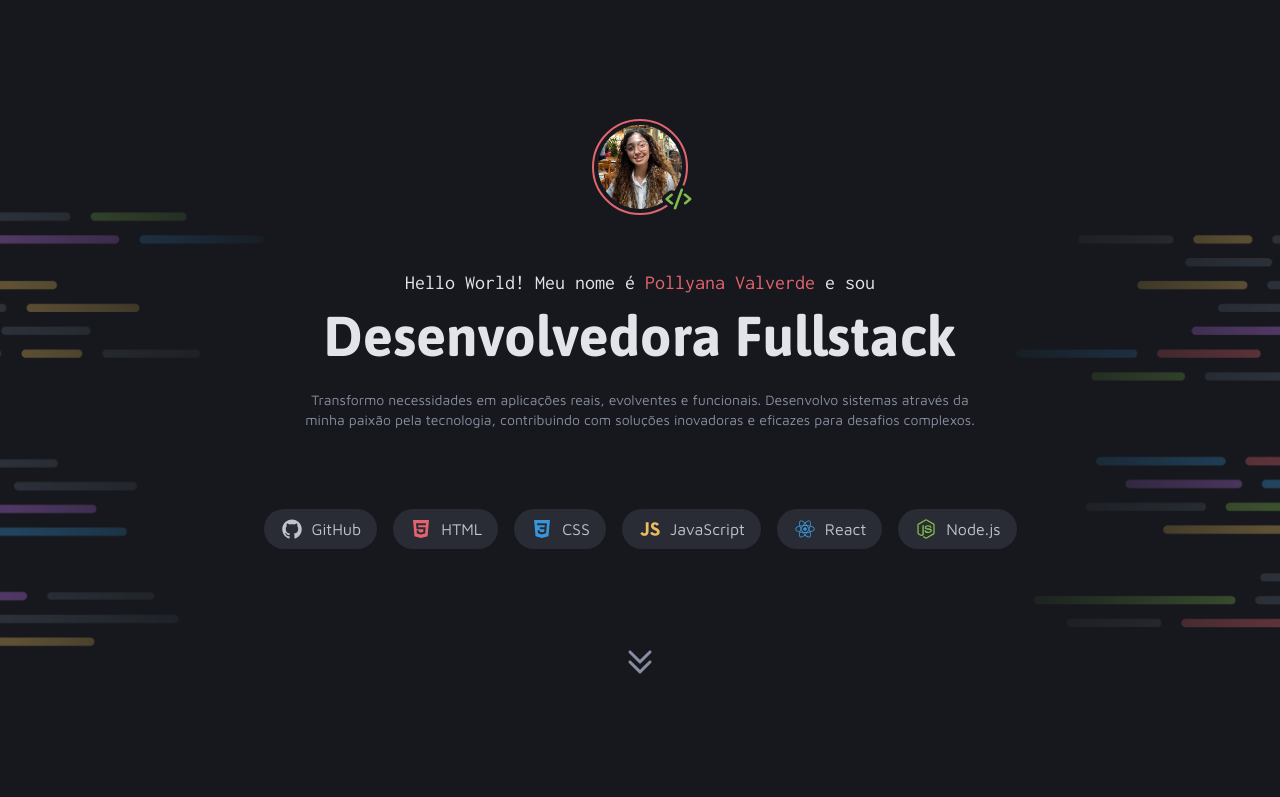
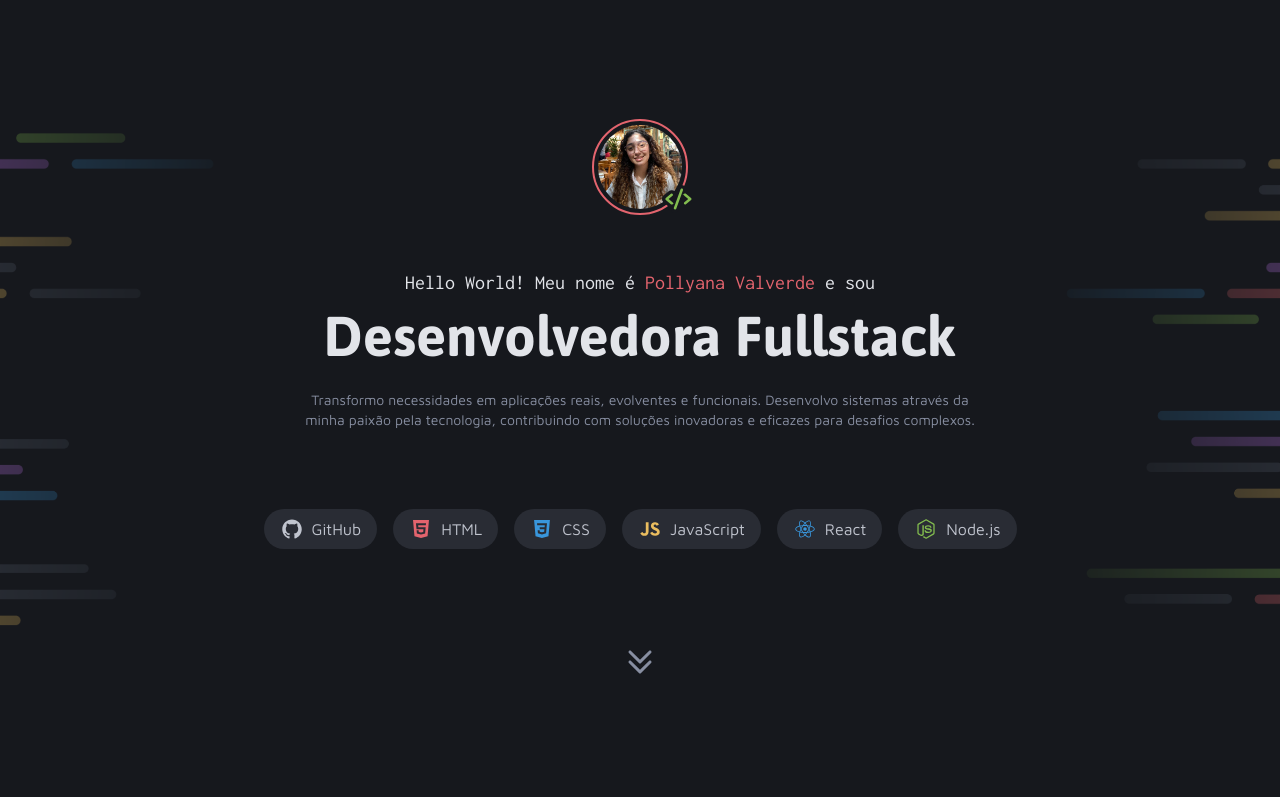
Before and after one commit to pollyana-valverde/Portifolio-dev, a plain HTML site: page index.html in a window 1280 px wide. Shown: the top 797 px of the page. Drawn offline with Linux system fonts and the light colour scheme.

Commit message:
Projeto finalizado

```diff
--- a/styles/sections/intro.css
+++ b/styles/sections/intro.css
@@ -1,5 +1,5 @@
 #intro {
-    background: url(../../assets/Background_Intro.png) no-repeat bottom center / contain;
+    background: url(../../assets/Background_Intro.png) no-repeat bottom center / cover;
     height: 100vh;
 
     & .img-perfil {
```
